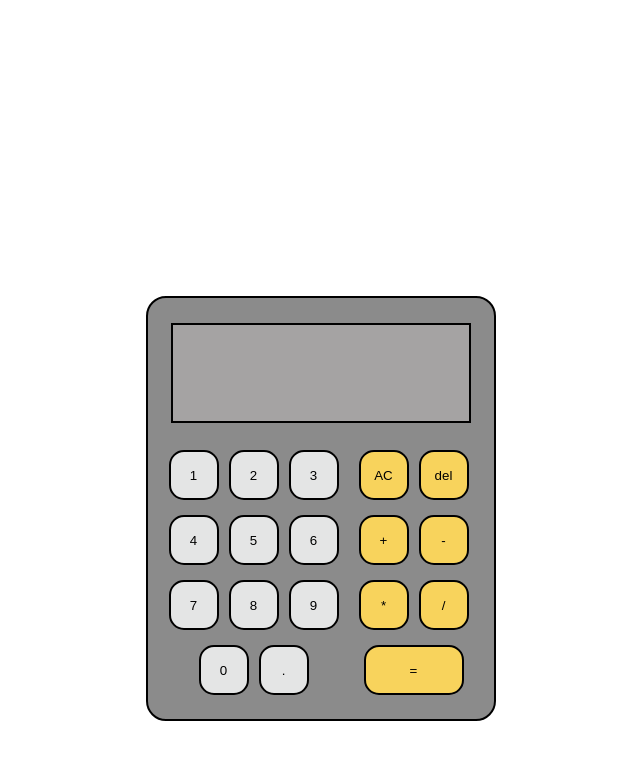
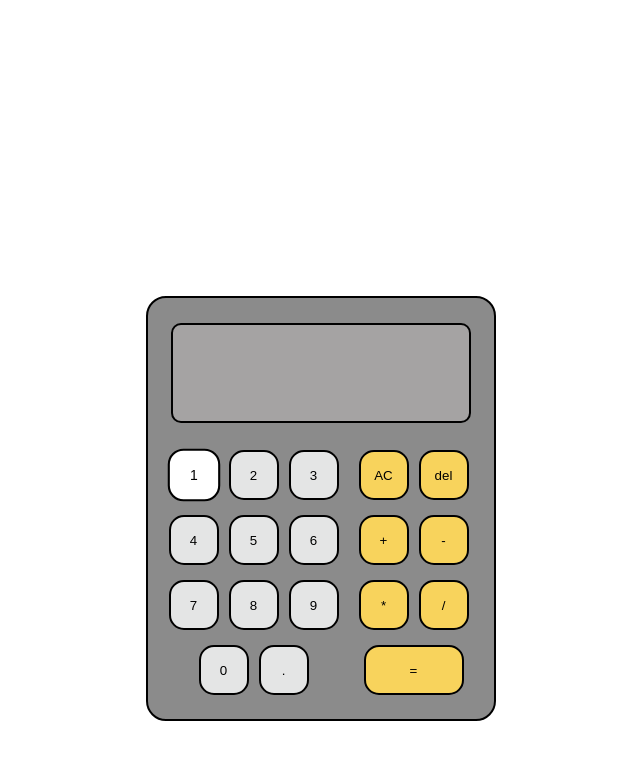
Before and after one commit to SyonR/calculator, a plain HTML site: page index.html in a window 1280 px wide. In both pictures the pointer is over the button 512 px from the left and 475 px from the top of the page. Shown: the whole page, without its empty margins (319-959 px from the left). Drawn offline with Linux system fonts and the light colour scheme.

Commit message:
Made the buttons more reactive

```diff
--- a/styles.css
+++ b/styles.css
@@ -26,6 +26,7 @@ body {
     border: 2px solid black;
     margin: 25px 0 25px 0;
     background-color: rgb(165, 163, 163);
+    border-radius: 10px;
     justify-content: flex-end;
     align-items: flex-end;
     padding: 1em;
@@ -84,3 +85,8 @@ body {
     border: solid 2px black;
     border-radius: 15px;
 }
+
+button:hover {
+  background-color: white;
+  transform: scale(1.05);
+}
```
Also changed, not shown: script.js (line endings or trailing spaces).
